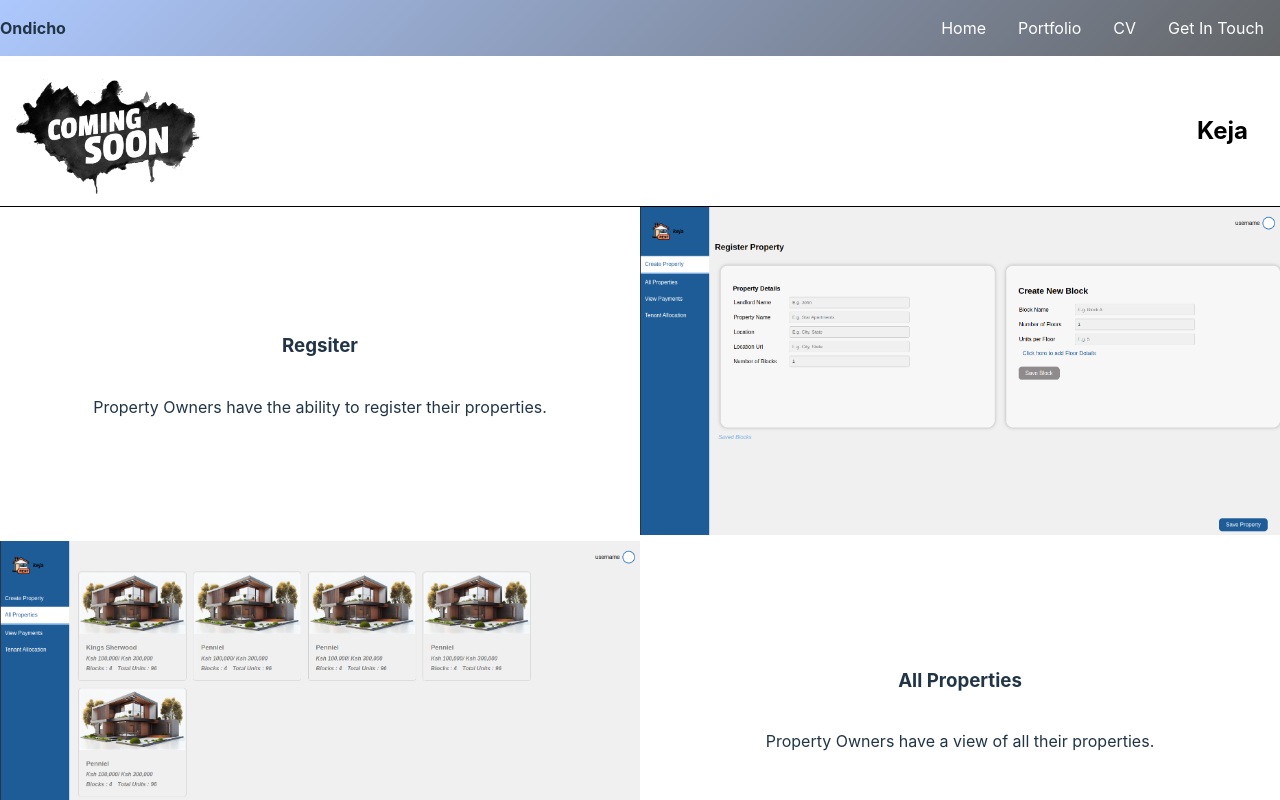
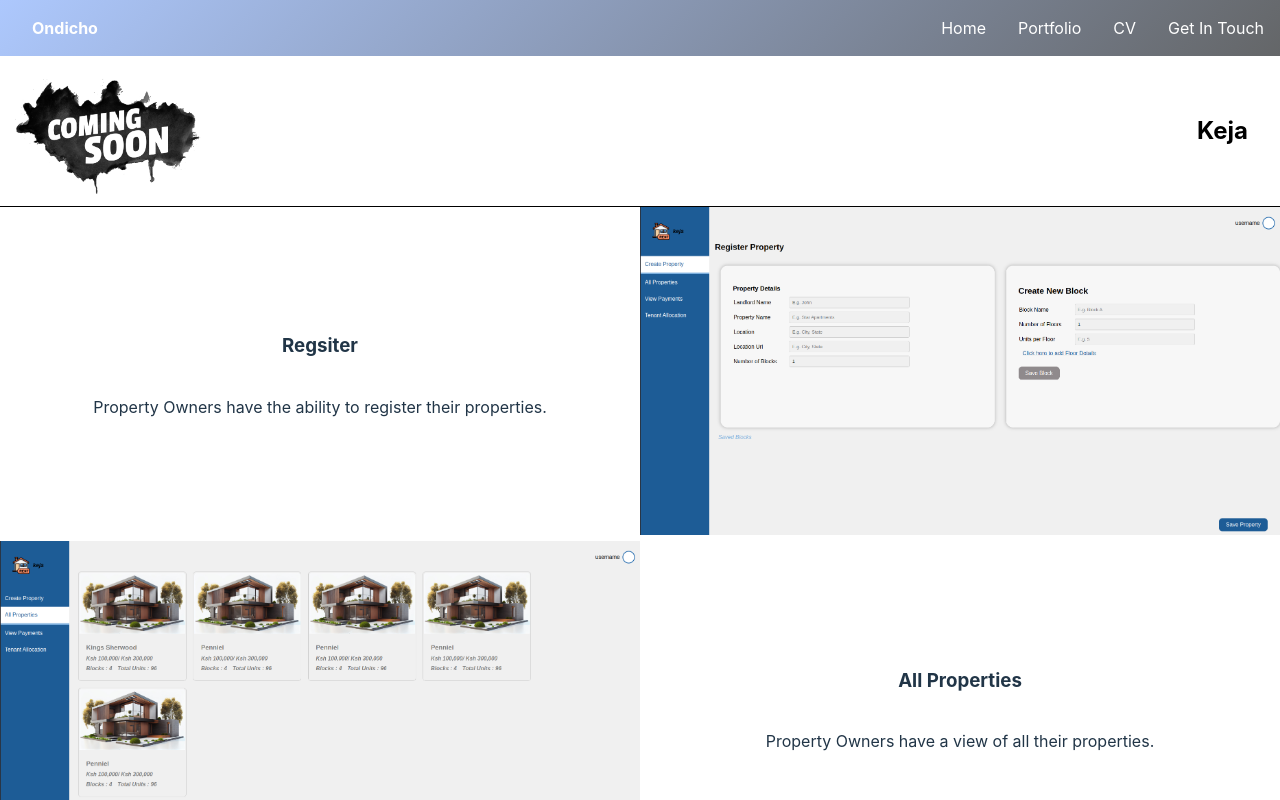
Before and after one commit to ondicho/ondicho, a React (Vite) app: page /keja in a window 1280 px wide. Shown: the top 800 px of the page. Built offline with nearby package versions, Linux system fonts and the light colour scheme; the HTML template or start-up script is replaced by a standard one.

Commit message:
landing image

```diff
--- a/src/assets/css/carousel.css
+++ b/src/assets/css/carousel.css
@@ -80,4 +80,20 @@
 
   @media (max-width: 768px) {
 
+    .image-wrapper {
+      display: block;
+      height: var(--slide-height);
+      width: -webkit-fill-available;
+      object-fit: cover;
+    }
+
+    .image-wrapper>img {
+      height: 140%;
   }
+   .cta-text{
+    font-weight: bold;
+    width: max-content;
+    text-align: initial;
+    color: rgb(75, 75, 75);
+   }
+  }
--- a/src/assets/css/footer.css
+++ b/src/assets/css/footer.css
@@ -34,6 +34,7 @@ ul {
     display: flex;
     justify-content: center;
     align-items: center;
+    background: linear-gradient(135deg, #adc8fd  0%, #646668  100%);
 }
 
 .footer-text {
--- a/src/assets/css/landing.css
+++ b/src/assets/css/landing.css
@@ -49,6 +49,11 @@
   .service-list{
     flex-direction: column;
   }
+  .service-list {
+    flex-direction: column;
+    margin: 0 auto;
+    align-items: center;
+}
 }
 
   @media (min-width: 1220px) {
@@ -58,4 +63,6 @@
       justify-content: center;
       margin:  0 auto;
     }
+
+
   }
--- a/src/assets/css/navbar.css
+++ b/src/assets/css/navbar.css
@@ -7,6 +7,14 @@
     /*box-shadow:  0  5px  15px rgba(0,  0,  0,  0.1); */
 }
 
+.navbar-logo{
+    margin-left: 2rem ;
+}
+
+.navbar-logo p a{
+   text-decoration: none;
+   color: white;
+}
 
 .navbar-menu ul {
     display: flex;
@@ -91,6 +99,10 @@
         z-index:  999;
     }
 
+    .navbar-logo{
+        margin-left: 1rem ;
+    }
+
     .navbar-menu.open {
         width:  75%;
         background-color: #333; /* Adjust background color as needed */
--- a/src/layouts/Navbar.jsx
+++ b/src/layouts/Navbar.jsx
@@ -11,7 +11,7 @@ const Navbar = () => {
         <>
             <div className="navbar">
                 <div className="navbar-logo">
-                    <p>Ondicho</p>
+                    <p><NavLink to="/">Ondicho</NavLink></p>
                 </div>
                 {!navbarOpen && (
                     <button className="toggle-btn" onClick={toggleNavbar}>
--- a/src/pages/Carousel.jsx
+++ b/src/pages/Carousel.jsx
@@ -15,7 +15,7 @@ export const images = [
       <p>Software Engineer based in Nairobi.</p>
     </div>
     <div className="cta-action">
-      <button className='cta-button'>View Portfolio</button>
+      {/* <button className='cta-button'>View Portfolio</button> */}
     </div>
   </div>
 ];
```
